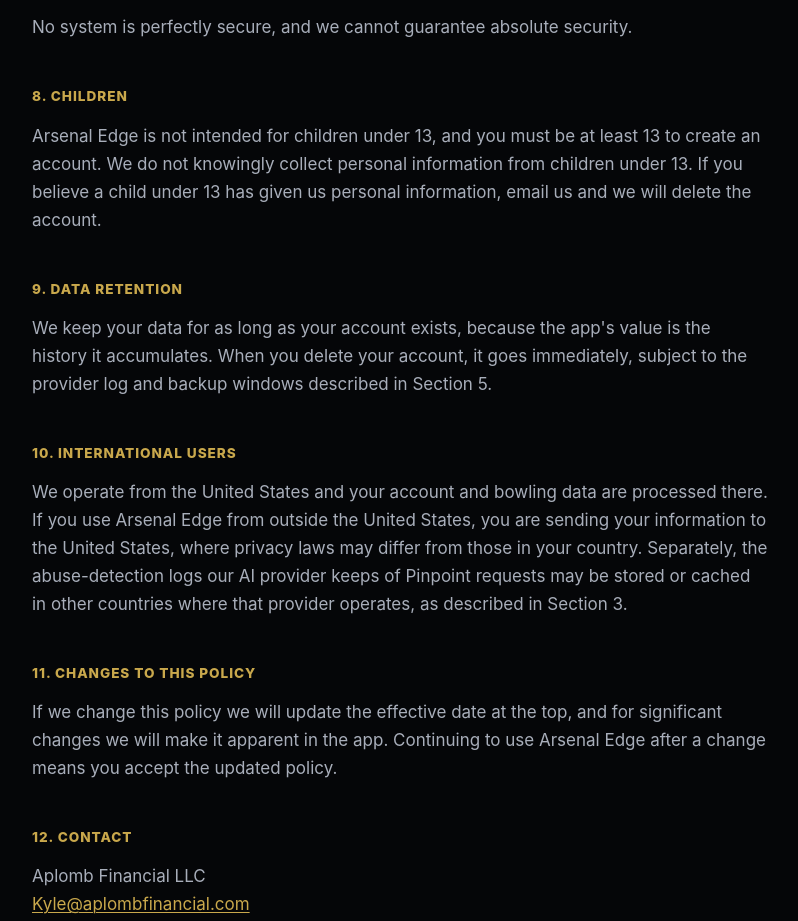
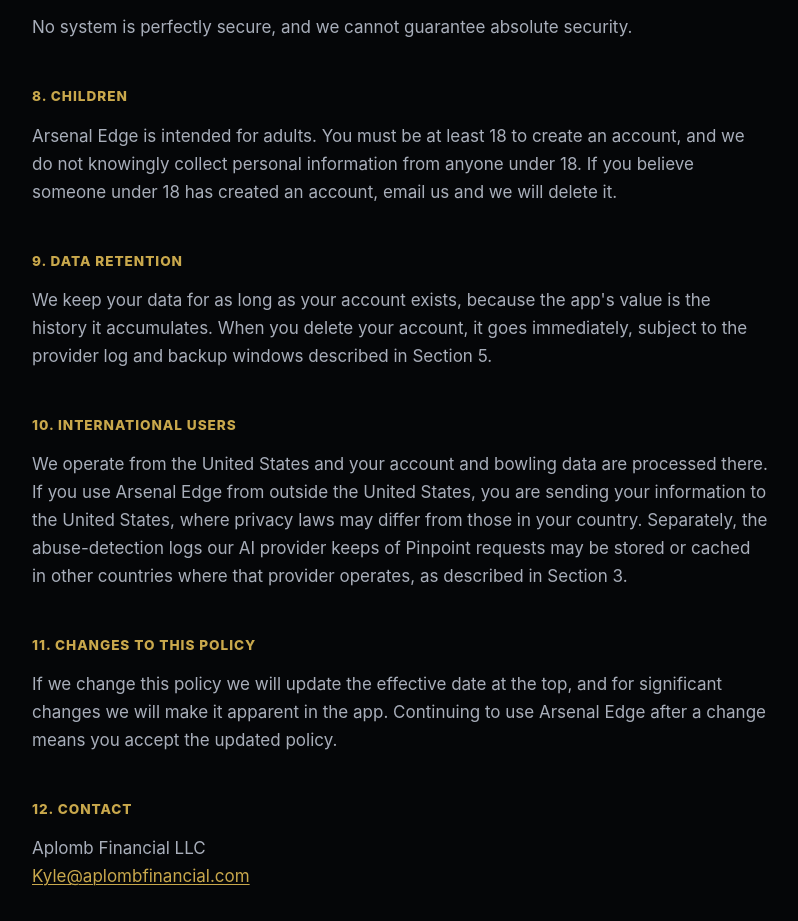
Before and after one commit to kylepearce1-arch/arsenal-edge-legal, a plain HTML site: page privacy.html in a window 1280 px wide. Shown: the part 4690-5611 px from the top of the page, without its empty margins (240-1038 px from the left). Drawn offline with Linux system fonts and the light colour scheme.

Commit message:
Raise minimum age to 18
Terms now require 18+, and the Privacy Policy's Children section restates it
so the two documents agree. Aligns with the AI provider's terms, which bar
using its API in an app likely to be accessed by under-18s.

```diff
--- a/privacy.html
+++ b/privacy.html
@@ -200,10 +200,9 @@ shipped in the app.</p>
 
 <h2>8. Children</h2>
 
-<p>Arsenal Edge is not intended for children under 13, and you must be at least 13 to
-create an account. We do not knowingly collect personal information from children under
-13. If you believe a child under 13 has given us personal information, email us and we
-will delete the account.</p>
+<p>Arsenal Edge is intended for adults. You must be at least 18 to create an account, and
+we do not knowingly collect personal information from anyone under 18. If you believe
+someone under 18 has created an account, email us and we will delete it.</p>
 
 <h2>9. Data retention</h2>
 
```
Also changed, not shown: terms.html (+1 -2 lines).
